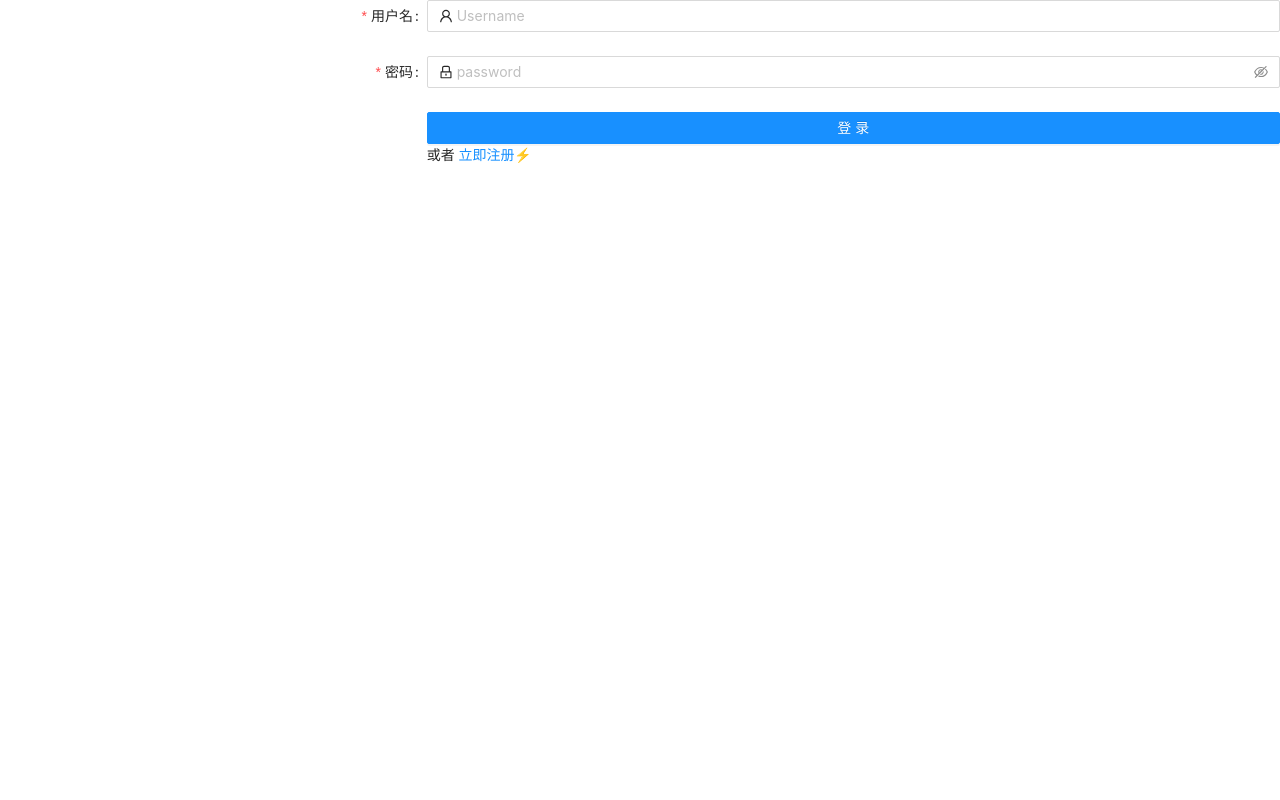
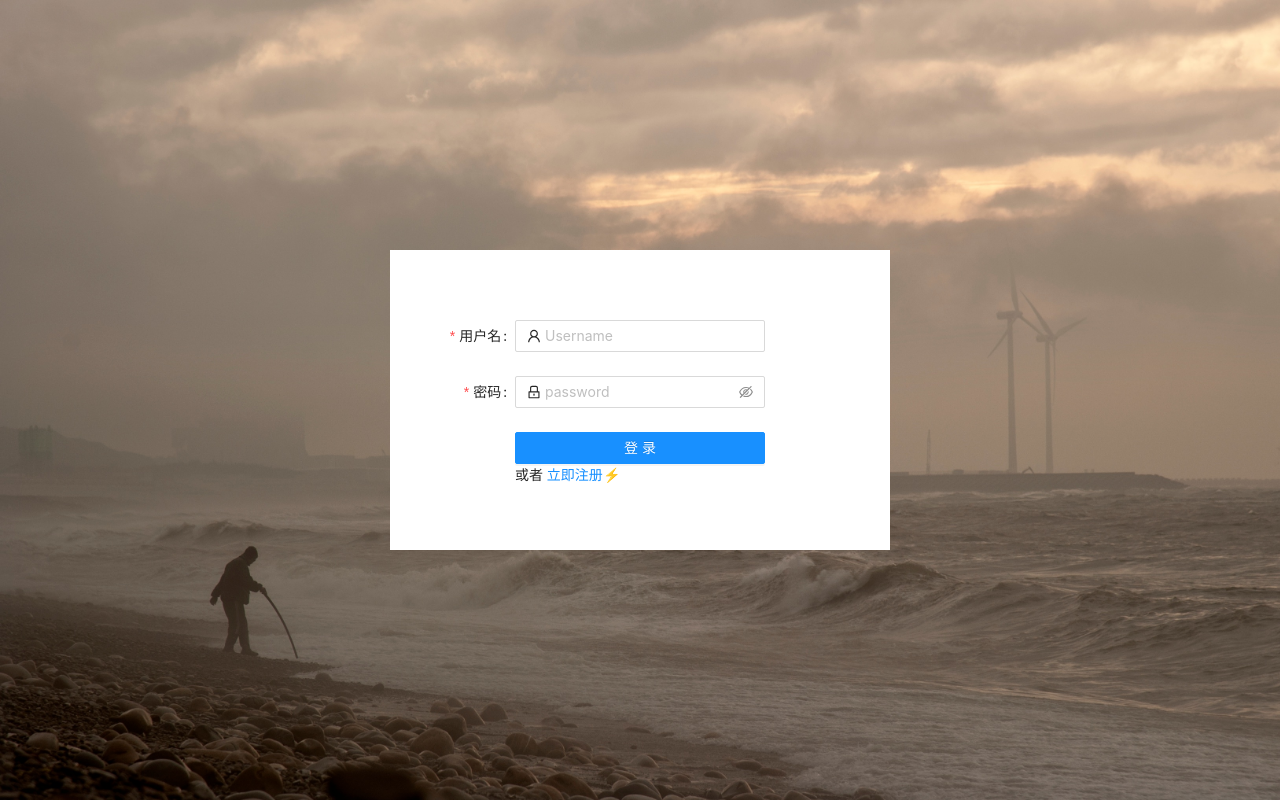
Before and after one commit to 24min/hx-order-mean, a React (Create React App) app in the folder react/: page /login in a window 1280 px wide. Built offline with nearby package versions, Linux system fonts and the light colour scheme.

Commit message:
登录页样式  调整😁

```diff
--- a/react/src/pages/login/login.js
+++ b/react/src/pages/login/login.js
@@ -2,32 +2,35 @@
  * @Author: 24min
  * @Date: 2020-05-12 20:27:41
  * @LastEditors: 24min
- * @LastEditTime: 2020-05-14 22:35:39
+ * @LastEditTime: 2020-05-16 08:55:36
  * @Description: file content
  */
 import React from 'react';
-import { Link } from "react-router-dom";
+import { Link,useHistory } from "react-router-dom";
 import { Form, Input, Button } from 'antd'
 import { UserOutlined, LockOutlined } from '@ant-design/icons';
 import './login.scss';
 
 const layout = {
-    labelCol: { span: 8 },
-    wrapperCol: { span: 16 },
+    labelCol: { span: 6 },
+    wrapperCol: { span: 12 },
 };
 const tailLayout = {
-    wrapperCol: { offset: 8, span: 16 },
+    wrapperCol: { offset: 6, span: 12 },
 };
 
-const onFinish = (value) => {
-    console.log('value', value)
-}
 /**react 函数 Login */
 function Login() {
+    let history = useHistory();
+    const onFinish = (value) => {
+        console.log('value', value)
+        history.push('/home')
+    }
     return (
         <div className="login">
             <div className="login-container">
                 <Form
+                    className="login-form"
                     {...layout}
                     name="basic"
                     initialValues={{ remember: true }}
--- a/react/src/pages/login/login.scss
+++ b/react/src/pages/login/login.scss
@@ -1,3 +1,18 @@
-.login{
-    color:red;
+.login {
+    // color:red;
+    height: 100vh;
+    overflow: hidden;
+    background: url("../../image/8242.jpg");
+    background-size: cover;
+    display: flex;
+    justify-content:center;
+    align-items: center;
+    & .login-container{
+        width:500px;
+        height:300px;
+        background-color: white;
+        & .login-form{
+            margin-top: 70px;
+        }
+    }
 }
```
Also changed, not shown: react/src/image/8242.jpg (added).
